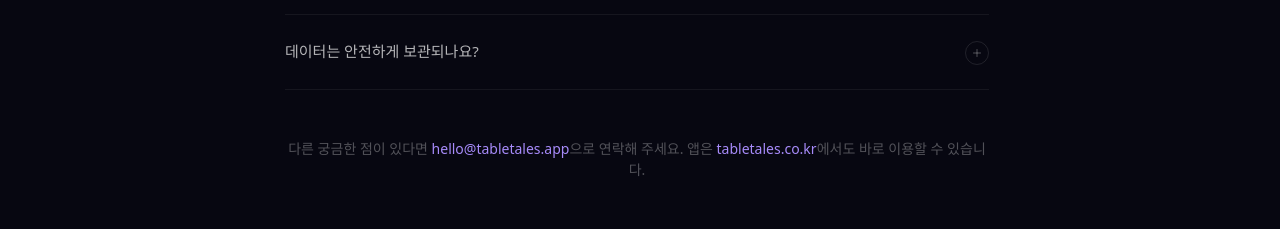
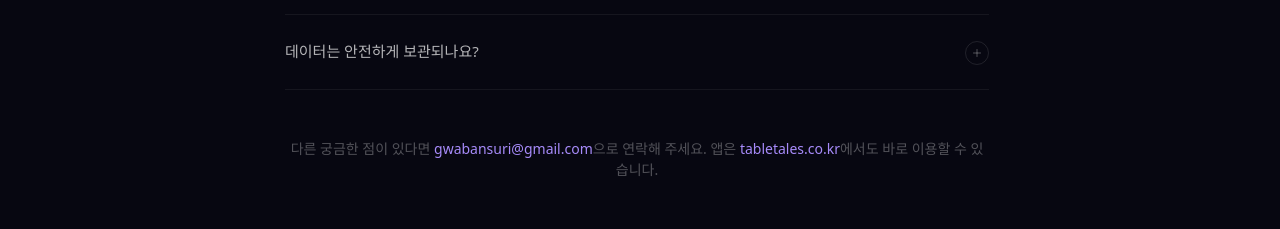
Before and after one commit to seola0114/table-tales, a Next.js app: page / in a window 1280 px wide. Shown: the part 5000-5229 px from the top of the page. Built offline with nearby package versions, Linux system fonts and the light colour scheme; a web font is replaced by a local one.

Commit message:
Update support email address

```diff
--- a/components/landing/FAQSection.tsx
+++ b/components/landing/FAQSection.tsx
@@ -117,8 +117,8 @@ export default function FAQSection() {
           className="mt-12 text-center text-[14px] text-white/30"
         >
           다른 궁금한 점이 있다면{" "}
-          <a href="mailto:hello@tabletales.app" className="text-[#A78BFA] hover:text-[#C3B2FF] transition-colors">
-            hello@tabletales.app
+          <a href="mailto:gwabansuri@gmail.com" className="text-[#A78BFA] hover:text-[#C3B2FF] transition-colors">
+            gwabansuri@gmail.com
           </a>
           으로 연락해 주세요. 앱은{" "}
           <a href={EXTERNAL_LINKS.web} target="_blank" rel="noreferrer" className="text-[#A78BFA] hover:text-[#C3B2FF] transition-colors">
```
